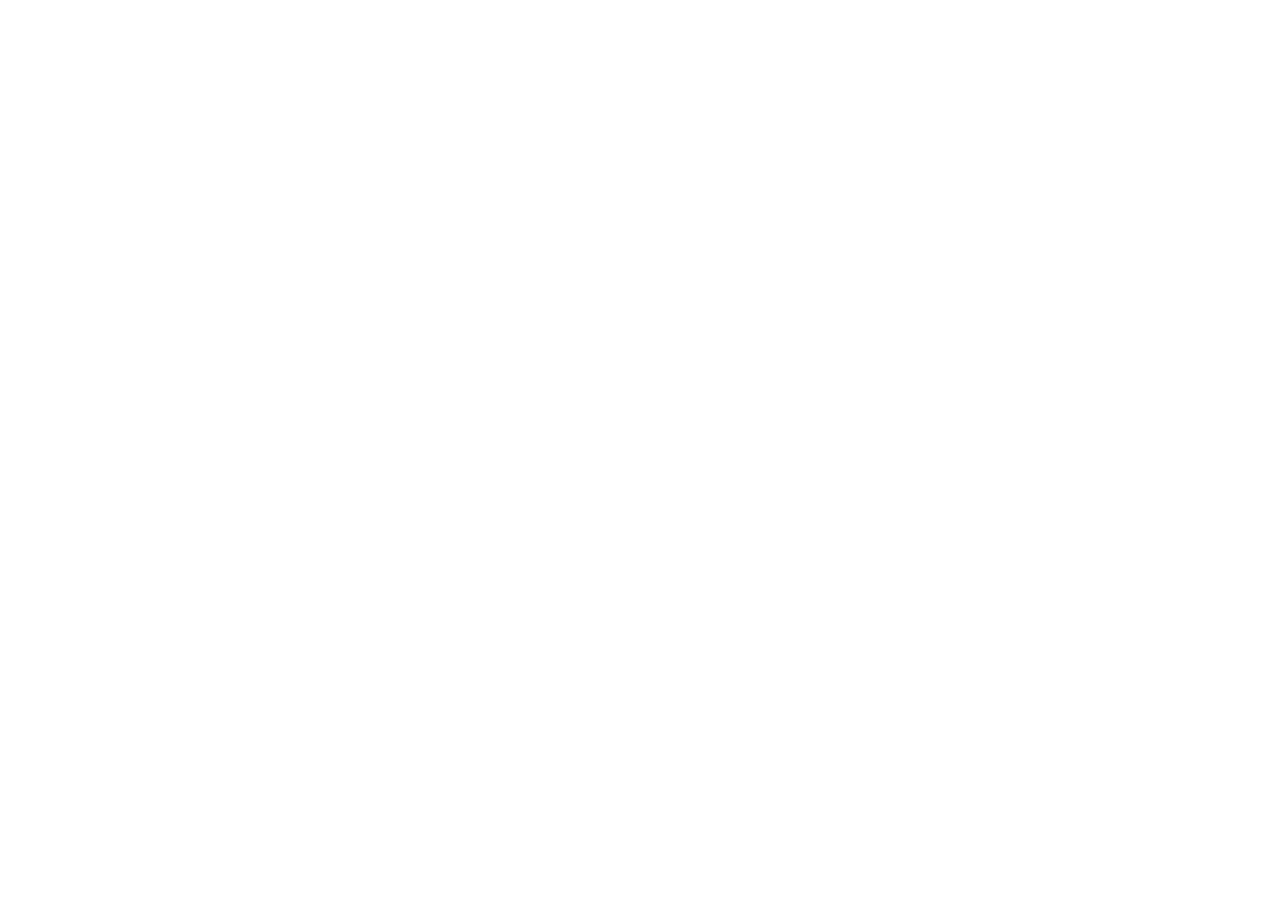
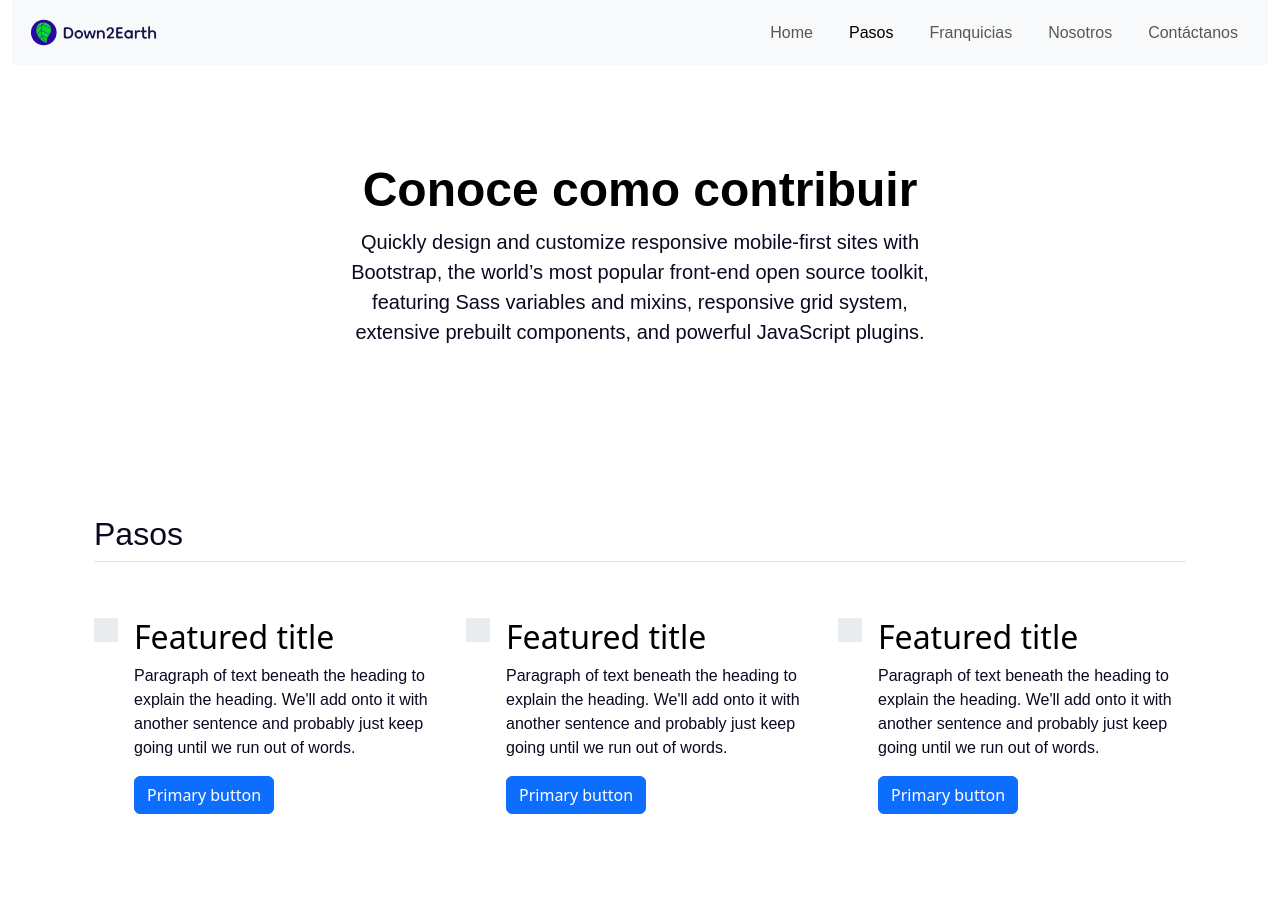
Before and after one commit to ElliotDavid/down2earth, a plain HTML site: page html/pasos.html in a window 1280 px wide. Before the commit the page ends 800 px from the top, so only its background shows below. Drawn offline with nearby package versions, Linux system fonts and the light colour scheme.

Commit message:
Avance de la pagina pasos

```diff
--- a/html/contactanos.html
+++ b/html/contactanos.html
@@ -0,0 +1,43 @@
+<!DOCTYPE html>
+<html lang="en">
+<head>
+    <meta charset="UTF-8">
+    <meta name="viewport" content="width=device-width, initial-scale=1.0">
+    <title>Contáctanos</title>
+    <link href="https://cdn.jsdelivr.net/npm/bootstrap@5.3.1/dist/css/bootstrap.min.css" rel="stylesheet" integrity="sha384-4bw+/aepP/YC94hEpVNVgiZdgIC5+VKNBQNGCHeKRQN+PtmoHDEXuppvnDJzQIu9" crossorigin="anonymous">
+
+    <link rel="stylesheet" href="../css/estilo.css">
+
+    <link rel="shortcut icon" href="../img/favicon.png" type="image/x-icon">
+</head>
+<body class="container-fluid">
+    <header class="navbar navbar-expand-lg bg-body-tertiary">
+        <div class="container-fluid">
+          <img href="index.html" class="logo" src="../img/down2earth logo.svg" alt="Logo de Down2Earth">
+          <button class="navbar-toggler" type="button" data-bs-toggle="collapse" data-bs-target="#navbarNav" aria-controls="navbarNav" aria-expanded="false" aria-label="Toggle navigation">
+            <span class="navbar-toggler-icon"></span>
+          </button>
+          <div class="collapse navbar-collapse" id="navbarNav">
+            <ul class="navbar-nav ms-auto fuentes">
+              <li class="nav-item">
+                <a class="nav-link" href="../index.html">Home</a>
+              </li>
+              <li class="nav-item">
+                <a class="nav-link" href="pasos.html">Pasos</a>
+              </li>
+              <li class="nav-item">
+                <a class="nav-link" href="franquicias.html">Franquicias</a>
+              </li>
+              <li class="nav-item">
+                <a class="nav-link" href="nosotros.html">Nosotros</a>
+              </li>
+              <li class="nav-item">
+                <a class="nav-link active" aria-current="page" href="contactanos.html">Contáctanos</a>
+              </li>
+            </ul>
+          </div>
+        </div>
+    </header>
+
+</body>
+</html>
--- a/html/pasos.html
+++ b/html/pasos.html
@@ -0,0 +1,95 @@
+<!DOCTYPE html>
+<html lang="en">
+<head>
+    <meta charset="UTF-8">
+    <meta name="viewport" content="width=device-width, initial-scale=1.0">
+    <title>Pasos</title>
+    <link href="https://cdn.jsdelivr.net/npm/bootstrap@5.3.1/dist/css/bootstrap.min.css" rel="stylesheet" integrity="sha384-4bw+/aepP/YC94hEpVNVgiZdgIC5+VKNBQNGCHeKRQN+PtmoHDEXuppvnDJzQIu9" crossorigin="anonymous">
+
+    <link rel="stylesheet" href="../css/estilo.css">
+
+    <link rel="shortcut icon" href="../img/favicon.png" type="image/x-icon">
+</head>
+<body class="container-fluid">
+    <header class="navbar navbar-expand-lg bg-body-tertiary">
+        <div class="container-fluid">
+          <img href="index.html" class="logo" src="../img/down2earth logo.svg" alt="Logo de Down2Earth">
+          <button class="navbar-toggler" type="button" data-bs-toggle="collapse" data-bs-target="#navbarNav" aria-controls="navbarNav" aria-expanded="false" aria-label="Toggle navigation">
+            <span class="navbar-toggler-icon"></span>
+          </button>
+          <div class="collapse navbar-collapse" id="navbarNav">
+            <ul class="navbar-nav ms-auto fuentes">
+              <li class="nav-item">
+                <a class="nav-link" href="../index.html">Home</a>
+              </li>
+              <li class="nav-item">
+                <a class="nav-link active" aria-current="page" href="pasos.html">Pasos</a>
+              </li>
+              <li class="nav-item">
+                <a class="nav-link" href="franquicias.html">Franquicias</a>
+              </li>
+              <li class="nav-item">
+                <a class="nav-link" href="nosotros.html">Nosotros</a>
+              </li>
+              <li class="nav-item">
+                <a class="nav-link" href="contactanos.html">Contáctanos</a>
+              </li>
+            </ul>
+          </div>
+        </div>
+    </header>
+
+    <div class="px-4 py-5 my-5 text-center">
+        <h1 class="display-5 fw-bold text-body-emphasis">Conoce como contribuir</h1>
+        <div class="col-lg-6 mx-auto">
+          <p class="lead mb-4">Quickly design and customize responsive mobile-first sites with Bootstrap, the world’s most popular front-end open source toolkit, featuring Sass variables and mixins, responsive grid system, extensive prebuilt components, and powerful JavaScript plugins.</p>
+          <div class="d-grid gap-2 d-sm-flex justify-content-sm-center">
+          </div>
+        </div>
+      </div>
+
+      <div class="container px-4 py-5" id="hanging-icons">
+        <h2 class="pb-2 border-bottom">Pasos</h2>
+        <div class="row g-4 py-5 row-cols-1 row-cols-lg-3">
+          <div class="col d-flex align-items-start">
+            <div class="icon-square text-body-emphasis bg-body-secondary d-inline-flex align-items-center justify-content-center fs-4 flex-shrink-0 me-3">
+              <svg class="bi" width="1em" height="1em"><use xlink:href="#toggles2"/></svg>
+            </div>
+            <div>
+              <h3 class="fs-2 text-body-emphasis">Featured title</h3>
+              <p>Paragraph of text beneath the heading to explain the heading. We'll add onto it with another sentence and probably just keep going until we run out of words.</p>
+              <a href="#" class="btn btn-primary">
+                Primary button
+              </a>
+            </div>
+          </div>
+          <div class="col d-flex align-items-start">
+            <div class="icon-square text-body-emphasis bg-body-secondary d-inline-flex align-items-center justify-content-center fs-4 flex-shrink-0 me-3">
+              <svg class="bi" width="1em" height="1em"><use xlink:href="#cpu-fill"/></svg>
+            </div>
+            <div>
+              <h3 class="fs-2 text-body-emphasis">Featured title</h3>
+              <p>Paragraph of text beneath the heading to explain the heading. We'll add onto it with another sentence and probably just keep going until we run out of words.</p>
+              <a href="#" class="btn btn-primary">
+                Primary button
+              </a>
+            </div>
+          </div>
+          <div class="col d-flex align-items-start">
+            <div class="icon-square text-body-emphasis bg-body-secondary d-inline-flex align-items-center justify-content-center fs-4 flex-shrink-0 me-3">
+              <svg class="bi" width="1em" height="1em"><use xlink:href="#tools"/></svg>
+            </div>
+            <div>
+              <h3 class="fs-2 text-body-emphasis">Featured title</h3>
+              <p>Paragraph of text beneath the heading to explain the heading. We'll add onto it with another sentence and probably just keep going until we run out of words.</p>
+              <a href="#" class="btn btn-primary">
+                Primary button
+              </a>
+            </div>
+          </div>
+        </div>
+      </div>
+
+      <script src="https://cdn.jsdelivr.net/npm/bootstrap@5.3.1/dist/js/bootstrap.bundle.min.js" integrity="sha384-HwwvtgBNo3bZJJLYd8oVXjrBZt8cqVSpeBNS5n7C8IVInixGAoxmnlMuBnhbgrkm" crossorigin="anonymous"></script>
+</body>
+</html>
--- a/scss/estilo.scss
+++ b/scss/estilo.scss
@@ -1,13 +1,82 @@
+* {
+    margin: 0;
+    padding: 0;
+}
+
 .logo {
     width: 140px;
 }
 
 footer {
-    background-color: lightgray;
+    background-color: #B9A4F2;
     margin: 0px;
 }
 
-.buttonPrim {
-    background-color: aqua;
+.colorButton {
+    background-color: #2608a1;
+    color: white;
+    font-family: Arial, Helvetica, sans-serif;
+}
+
+p {
+    font-size: 16px;
+    font-family: Arial, Helvetica, sans-serif;
+    color: #090921;
+}
+
+nav ul {
+    list-style: none;
+
+}
+
+li {
+    display: inline-block;
+    margin: 0 10px;
+}
+
+li a {
+    text-decoration: none;
+    font-weight: bold;
+    font-family: Arial, Helvetica, sans-serif
+}
+
+main {
+    padding: 20px;
+    margin: 20px;
+}
+
+h1 {
+    font-family: Arial, Helvetica, sans-serif;
+    color: #090921;
+    font-weight: bold;
+}
+
+h2 {
+    font-family: Arial, Helvetica, sans-serif;
+    color: #090921;
+
+}
+
+form {
+    margin-top: 20px;
+}
+
+label {
+    font-family: Arial, Helvetica, sans-serif;
+    display: block;
+    font-weight: bold;
+    margin-bottom: 5px;
+    color: #090921;
+}
+
+a {
+    font-family: Arial, Helvetica, sans-serif;
+    color: #2608a1;
+    text-decoration: none;
+    font-weight: bold;
+}
+
+.colorButton:hover {
+    background-color: #643AD3;
     color: white;
 }
```
Also changed, not shown: html/franquicias.html (+43 -0 lines), html/nosotros.html (+43 -0 lines), index.html (+10 -11 lines), css/estilo.css, 2 other files.
